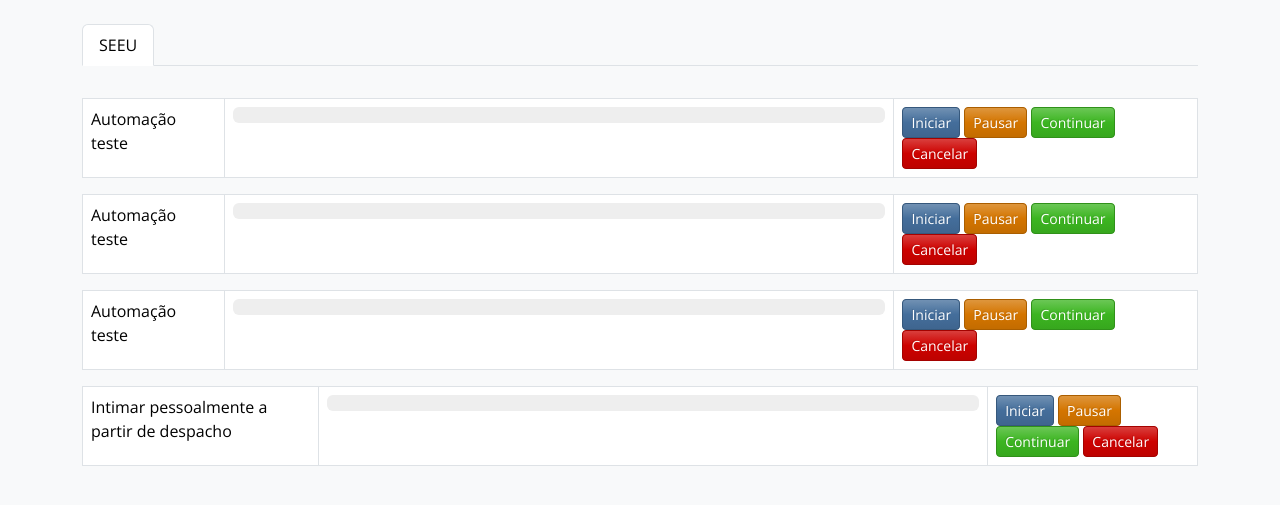
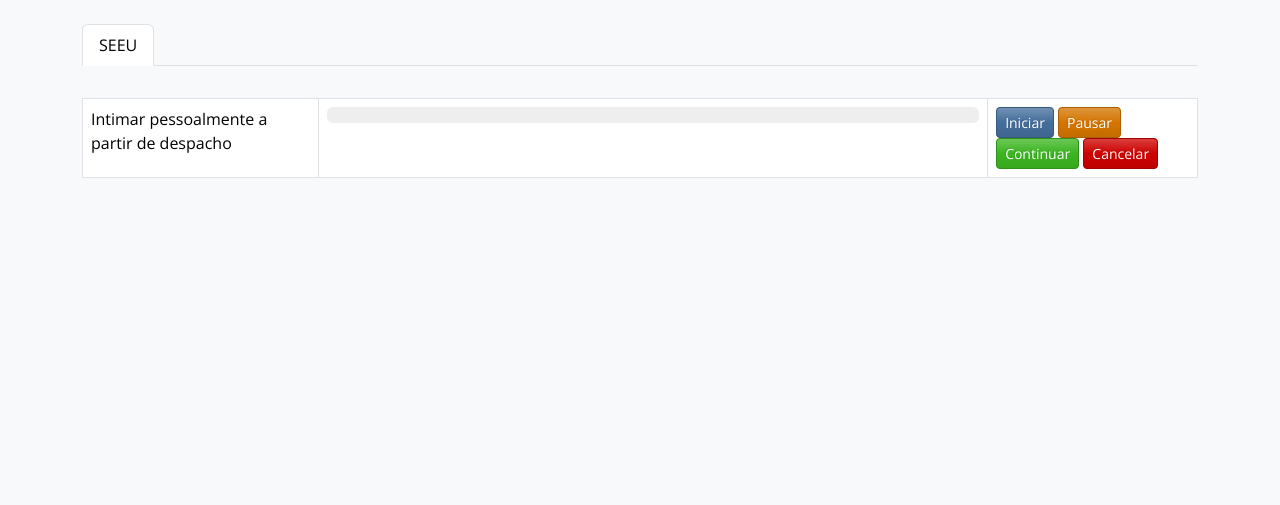
Before and after one commit to djangonauta/clotilde, a Django app: template templates/index.html in a window 1280 px wide. Shown: the part 78-583 px from the top of the page. Run offline with Django 3.2, Linux system fonts and the light colour scheme; the template is opened without the code that fills it, so the values that code supplies are empty; some libraries are stand-ins or nearby versions.

```diff
--- a/dj.py
+++ b/dj.py
@@ -2,6 +2,7 @@ import os
 import sys
 
 import django
+import environs
 from django import urls
 from django.conf import settings
 from django.conf.urls import static
@@ -9,6 +10,9 @@ from django.core.management.utils import get_random_secret_key
 from django.core.wsgi import get_wsgi_application
 
 import views
+
+env = environs.Env()
+env.read_env()
 
 DEBUG = True
 BASE_DIR = os.path.abspath(os.path.dirname(__file__))
@@ -74,6 +78,8 @@ base_config = dict(
     STATIC_ROOT=STATIC_ROOT,
     ALLOWED_HOSTS=['localhost', '127.0.0.1'],
     SEEU_URL=SEEU_URL,
+    USUARIO_SEEU=env('USUARIO_SEEU'),
+    SENHA_SEEU=env('SENHA_SEEU'),
     PROCESSOS={}
 )
 
--- a/main.py
+++ b/main.py
@@ -59,6 +59,9 @@ def abrir_navegador(host='127.0.0.1', porta=8000, atraso=2):
                 chrome_path = location
                 break
 
+        if not chrome_path:
+            raise Exception('Não foi possível encontrar o google chrome no sistema atual.')
+
         if chrome_path:
             import subprocess
             chrome_args = [
@@ -73,7 +76,7 @@ def abrir_navegador(host='127.0.0.1', porta=8000, atraso=2):
             subprocess.Popen(chrome_args)
 
     except Exception as e:
-        print(f'⚠️ Erro ao abrir navegador: {e}')
+        print(f'\n\n⚠️  Erro ao abrir navegador: {e}')
 
 
 def start_django_server():
--- a/pyproject.toml
+++ b/pyproject.toml
@@ -20,6 +20,7 @@ selenium = "^4.32.0"
 webdriver-manager = "^4.0.2"
 whitenoise = "^6.9.0"
 waitress = "^3.0.2"
+environs = "^14.2.0"
 
 [tool.poetry.group.dev]
 optional = true
--- a/templates/index.html
+++ b/templates/index.html
@@ -12,57 +12,6 @@
 
     <div class="tab-content" id="automationTabsContent">
       <div class="tab-pane fade show active" id="seeu" role="tabpanel" aria-labelledby="seeu-tab">
-        <table class="table table-bordered table-hover" data-url="{% url 'automacoes:iniciar' %}" automacao>
-          <tr>
-            <td>Automação teste</td>
-            <td style="width: 60%">
-              <div class="progress" role="progressbar" aria-label="Basic example" aria-valuenow="0" aria-valuemin="0"
-                aria-valuemax="100">
-                <div class="progress-bar" style="width: 0%"></div>
-              </div>
-            </td>
-            <td>
-              <button class="iniciar btn btn-primary btn-sm">Iniciar</button>
-              <button class="pausar btn btn-warning btn-sm">Pausar</button>
-              <button class="continuar btn btn-success btn-sm">Continuar</button>
-              <button class="cancelar btn btn-danger btn-sm">Cancelar</button>
-            </td>
-          </tr>
-        </table>
-        <table class="table table-bordered table-hover" data-url="{% url 'automacoes:iniciar' %}" automacao>
-          <tr>
-            <td>Automação teste</td>
-            <td style="width: 60%">
-              <div class="progress" role="progressbar" aria-label="Basic example" aria-valuenow="0" aria-valuemin="0"
-                aria-valuemax="100">
-                <div class="progress-bar" style="width: 0%"></div>
-              </div>
-            </td>
-            <td>
-              <button class="iniciar btn btn-primary btn-sm">Iniciar</button>
-              <button class="pausar btn btn-warning btn-sm">Pausar</button>
-              <button class="continuar btn btn-success btn-sm">Continuar</button>
-              <button class="cancelar btn btn-danger btn-sm">Cancelar</button>
-            </td>
-          </tr>
-        </table>
-        <table class="table table-bordered table-hover" data-url="{% url 'automacoes:iniciar' %}" automacao>
-          <tr>
-            <td>Automação teste</td>
-            <td style="width: 60%">
-              <div class="progress" role="progressbar" aria-label="Basic example" aria-valuenow="0" aria-valuemin="0"
-                aria-valuemax="100">
-                <div class="progress-bar" style="width: 0%"></div>
-              </div>
-            </td>
-            <td>
-              <button class="iniciar btn btn-primary btn-sm">Iniciar</button>
-              <button class="pausar btn btn-warning btn-sm">Pausar</button>
-              <button class="continuar btn btn-success btn-sm">Continuar</button>
-              <button class="cancelar btn btn-danger btn-sm">Cancelar</button>
-            </td>
-          </tr>
-        </table>
         <table class="table table-bordered table-hover" data-url="{% url 'automacoes:seeu:intimar_pessoalmente_a_partir_despacho' %}" automacao>
           <tr>
             <td>Intimar pessoalmente a partir de despacho</td>
```
Also changed, not shown: automacoes/seeu/views.py (+7 -6 lines), README.md, 1 other file.
